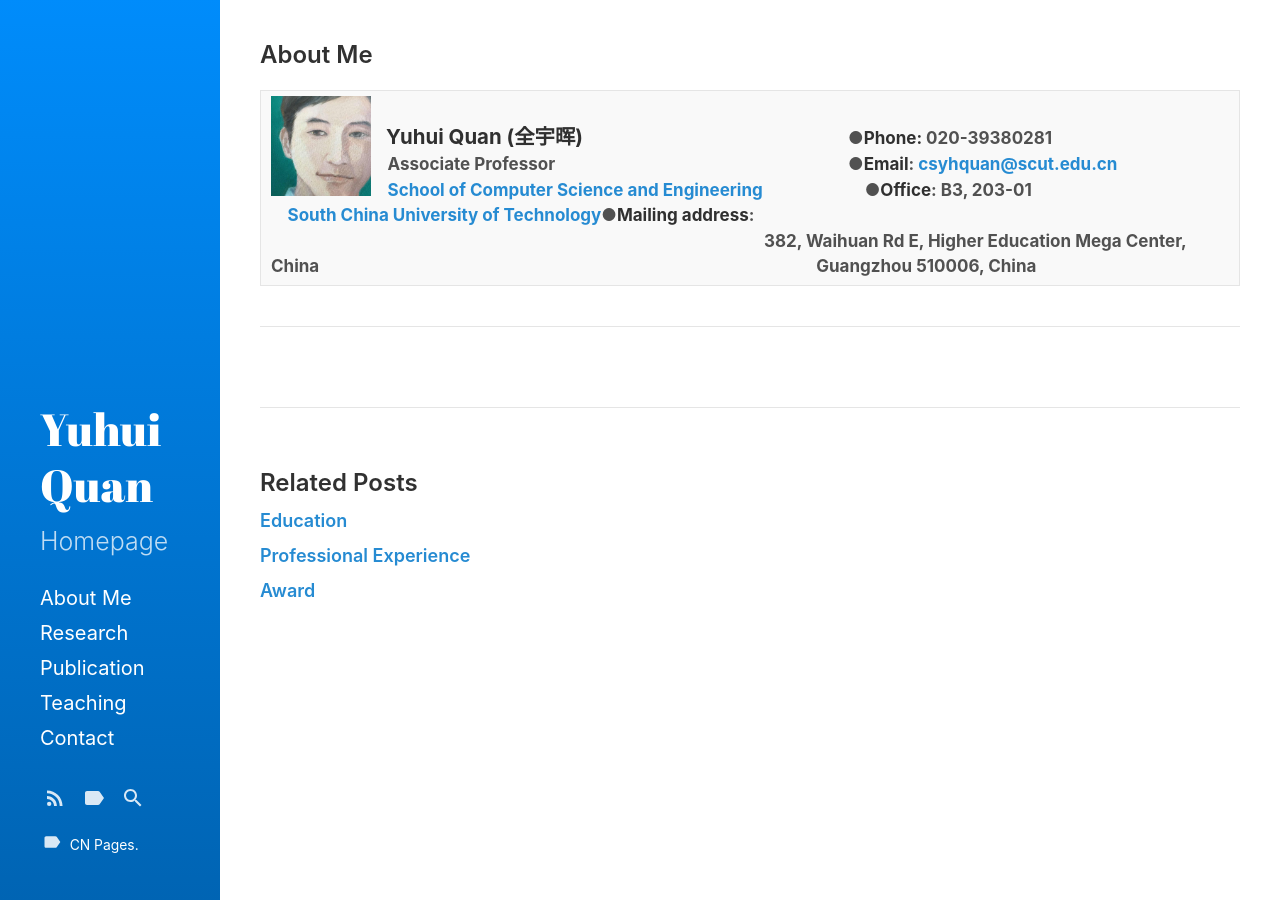
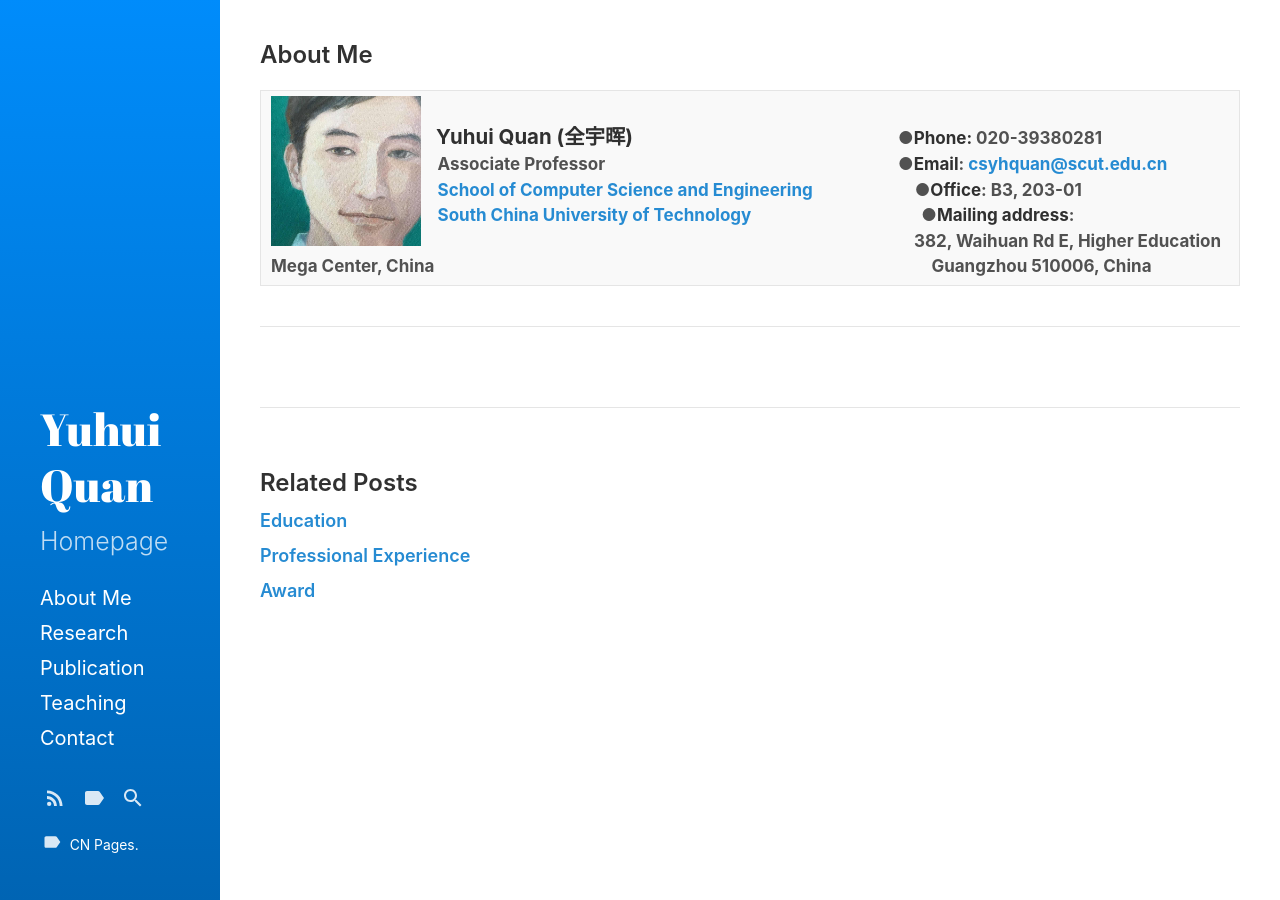
Before and after one commit to Dofboom/Dofboom.github.io, a Jekyll site: the page built from _posts/2020-5-30-resume.md, in a window 1280 px wide. Built offline with Jekyll 4.4.1, drawn with Linux system fonts in a browser that asks for light colours.

Commit message:
Update 2020-5-30-resume.md

```diff
--- a/_posts/2020-5-30-resume.md
+++ b/_posts/2020-5-30-resume.md
@@ -7,10 +7,10 @@ excerpt_separator:  <!--more-->
 <tbody>
 <tr>
 <th>
-<img src="https://github.com/Dofboom/Dofboom.github.io/raw/master/images/2.jpg" alt="" width="100" align="left" /><br />
+<img src="https://github.com/Dofboom/Dofboom.github.io/raw/master/images/2.jpg" alt="" width="150" align="left" /><br />
 <span style="font-size: 120%;"><strong> &ensp; Yuhui Quan  (全宇晖)</strong>&emsp;&emsp;&emsp;&emsp;&emsp;&emsp;&emsp;&emsp;&emsp;&emsp;&emsp;&emsp;&emsp;<small>●<strong>Phone:</strong> 020-39380281</small></span><br />
 <span style="font-size: 100%;">&ensp; &nbsp;Associate Professor &emsp;&emsp;&emsp;&emsp;&emsp;&emsp;&emsp;&emsp;&emsp;&emsp;&emsp;&emsp;&emsp;&emsp;&emsp;&emsp;&emsp;●<strong>Email</strong>: <a href="mailto:csyhquan@scut.edu.cn">csyhquan@scut.edu.cn</a><a href="http://www2.scut.edu.cn/cs/"><br>&ensp;&nbsp;&nbsp;School of Computer Science and Engineering</a>&emsp;&emsp;&emsp;&emsp;&emsp;&emsp;●<strong>Office</strong>: B3, 203-01</span><br />
-<span style="font-size: 100%;"> <a href="https://www.scut.edu.cn">&ensp;&nbsp; South China University of Technology</a>●<strong>Mailing address</strong>:<br /></span>
+<span style="font-size: 100%;"> <a href="https://www.scut.edu.cn">&ensp;&nbsp; South China University of Technology</a>&emsp;&emsp;&emsp;&emsp;&emsp;&emsp;&emsp;&emsp;&emsp;&emsp;●<strong>Mailing address</strong>:<br /></span>
 <span style="font-size: 100%;">&emsp;&emsp;&emsp;&emsp;&emsp;&emsp;&emsp;&emsp;&emsp;&emsp;&emsp;&emsp;&emsp;&emsp;&emsp;&emsp;&emsp;&emsp;&emsp;&emsp;&emsp;&emsp;&emsp;&emsp;&emsp;&emsp;&emsp;&emsp;&emsp;382, Waihuan Rd E, Higher Education Mega Center, China</span>
 <span style="font-size: 100%;">&emsp;&emsp;&emsp;&emsp;&emsp;&emsp;&emsp;&emsp;&emsp;&emsp;&emsp;&emsp;&emsp;&emsp;&emsp;&emsp;&emsp;&emsp;&emsp;&emsp;&emsp;&emsp;&emsp;&emsp;&emsp;&emsp;&emsp;&emsp;&emsp;Guangzhou 510006, China</span>
 </th>
```
